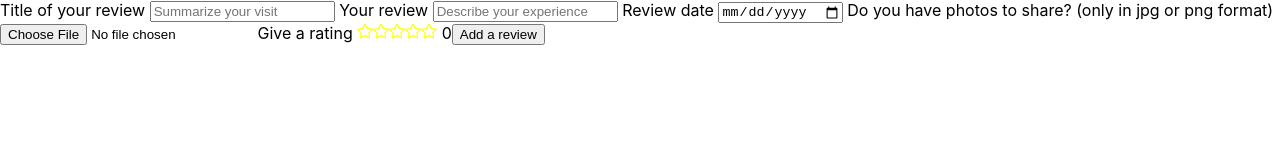
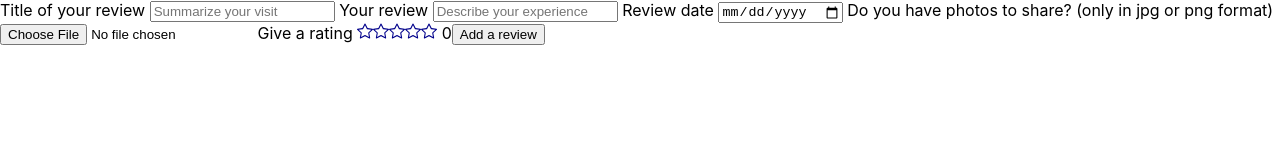
Before and after one commit to Kena91up/Review-client, a React (Create React App) app: page /add-review in a window 1280 px wide. Shown: the top 160 px of the page. Built offline with nearby package versions, Linux system fonts and the light colour scheme.

Commit message:
Small changes on review form

```diff
--- a/src/components/AddReview.js
+++ b/src/components/AddReview.js
@@ -46,8 +46,8 @@ class AddReview extends Component {
         <label> Give a rating </label>
         <Rating
           name="rating"
-          emptySymbol={<Star color="yellow" />}
-          fullSymbol={<StarFill color="golden" />}
+          emptySymbol={<Star color="darkblue" />}
+          fullSymbol={<StarFill color="blue" />}
           initialRating={this.state.ratingCategory}
           onClick={(value) => {
             this.setState({
```
